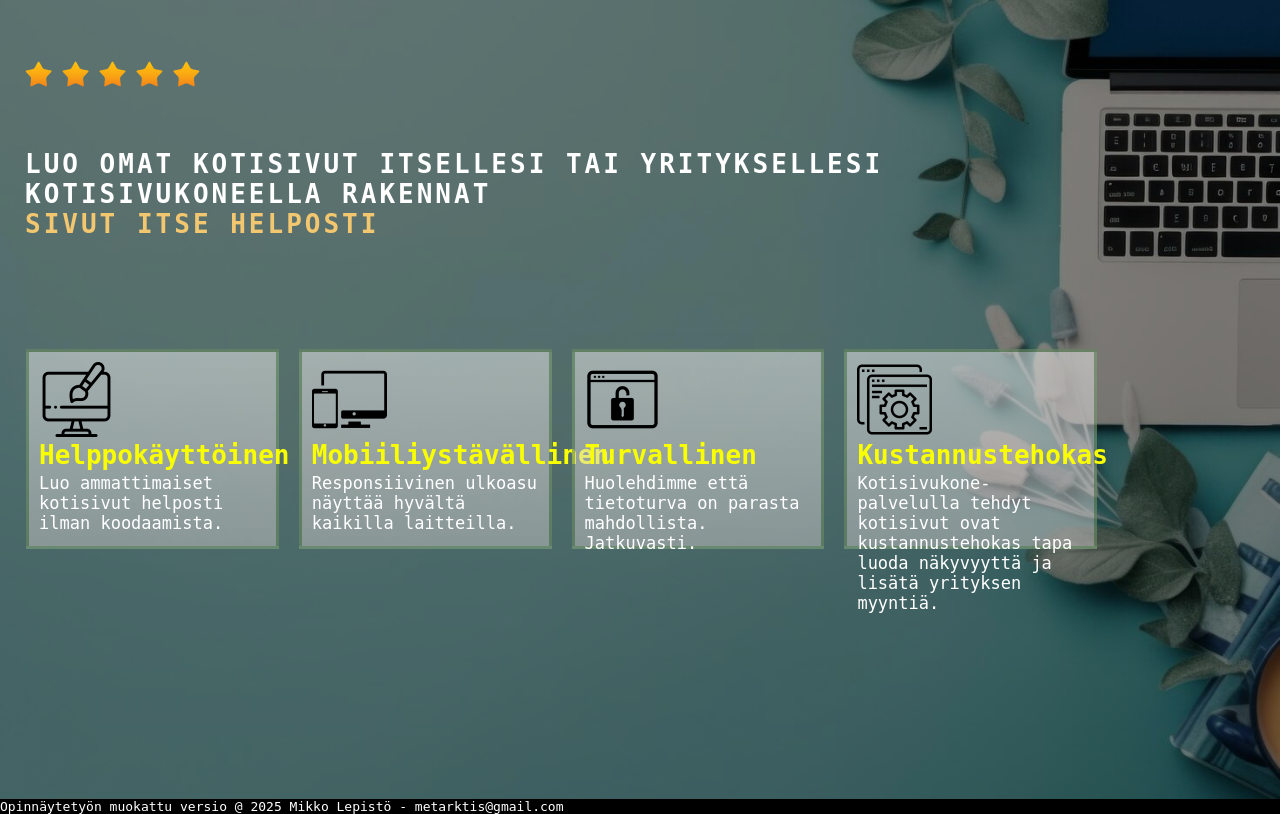
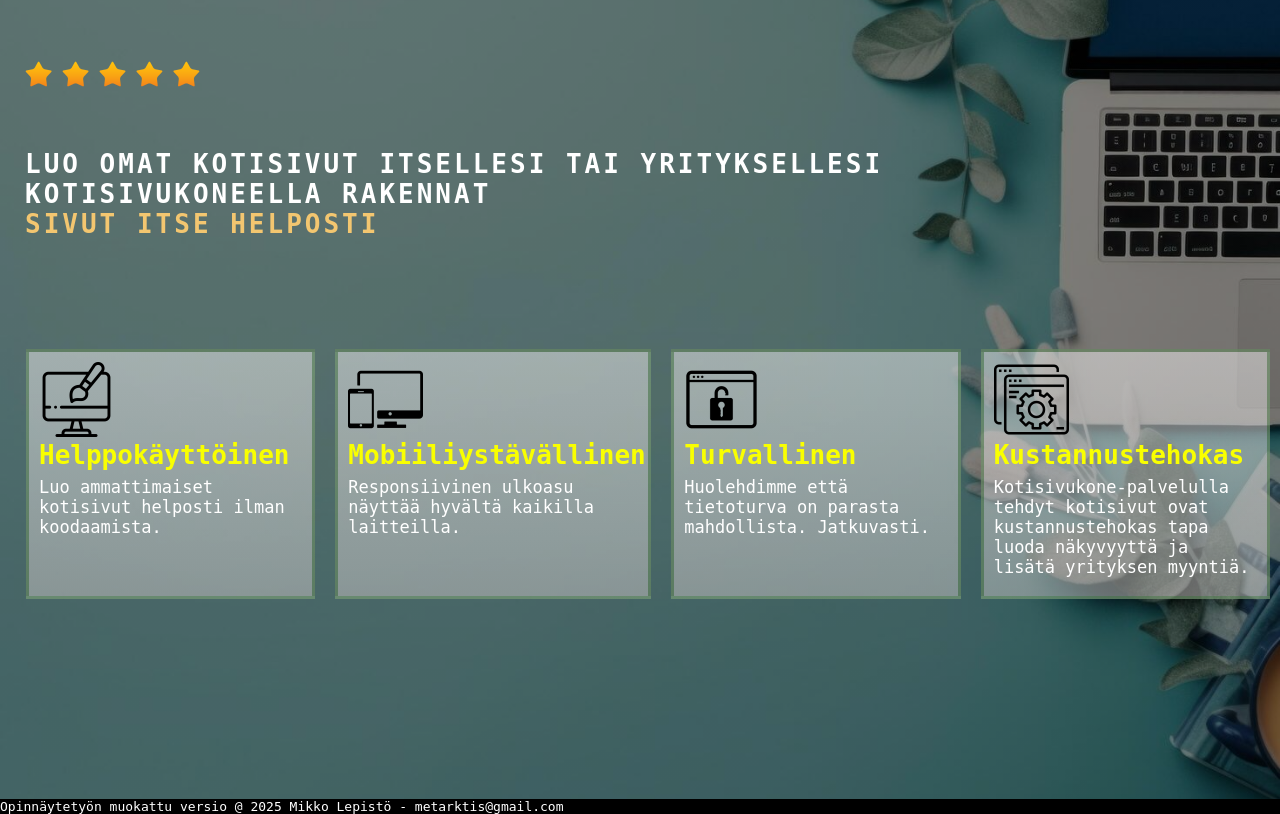
Before and after one commit to Kirjakauppias/kotisivukone_htmx, a PHP site: page / in a window 1280 px wide. Shown: the part 249-1063 px from the top of the page. Run offline with PHP 8.4, Linux system fonts and the light colour scheme.

Commit message:
Update style.css

```diff
--- a/src/styles/style.css
+++ b/src/styles/style.css
@@ -224,7 +224,7 @@ img.avatar {
 .column {
     width: 20%;
     padding: 10px;
-    height: 200px;
+    height: 250px;
     border:rgba(6, 74, 0, 0.35); /* Poistaa reunuksen */
     border-style: solid;
     margin: 10px;
@@ -233,7 +233,7 @@ img.avatar {
 
 .column h1 {
     margin-top: 3px;
-    margin-bottom: 3px;
+    margin-bottom: 7px;
     color:#f9ff00;
     letter-spacing: normal;
 }
@@ -250,6 +250,22 @@ img.avatar {
     clear: both;
   }
 
+  @media screen and (max-width: 1514px) {
+    .column {
+        width: 25%;
+    }
+  }
+
+  @media screen and (max-width: 1181px) {
+    .row {
+        display: block;
+        margin: 0;
+    }
+    .column {
+        margin: 0;
+        width: 100%;
+    }
+  }
   /* Responsive layout - makes the four columns stack on top of each other instead of next to each other */
   @media screen and (max-width: 855px) {
     .column {
```
